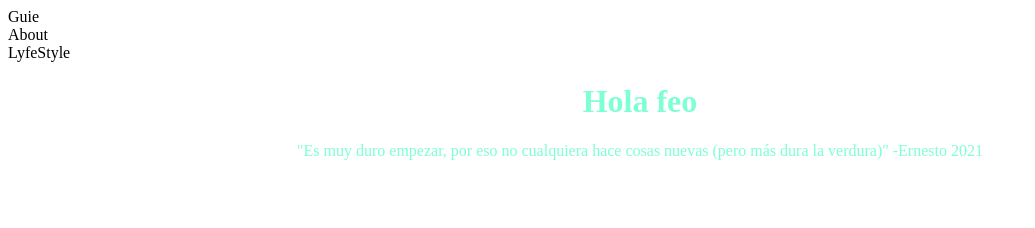
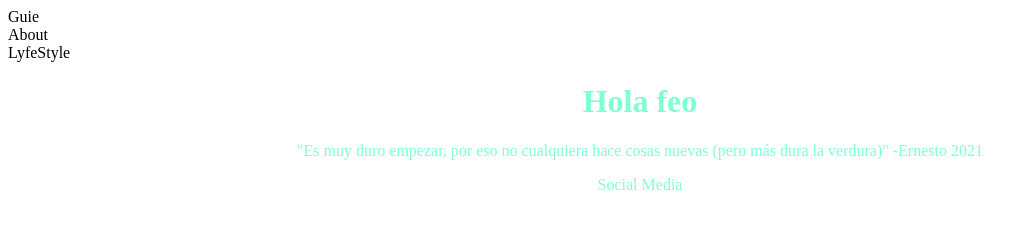
Before and after one commit to Alejandrow1092/web_guie, a plain HTML site: page inicio.html in a window 1280 px wide. Shown: the whole page, without its empty margins (0-1035 px from the left). Drawn offline with Linux system fonts and the light colour scheme.

Commit message:
PV2 se agrega el footer master

```diff
--- a/inicio.css
+++ b/inicio.css
@@ -7,3 +7,8 @@ body{
     text-align: center;
     font-size: medium;
 }
+footer{
+    color:aquamarine;
+    text-align: center;
+    font-size: medium;
+}
--- a/inicio.html
+++ b/inicio.html
@@ -16,5 +16,6 @@
         </header>
         <h1>Hola feo</h1>
         <p>"Es muy duro empezar, por eso no cualquiera hace cosas nuevas (pero más dura la verdura)" -Ernesto 2021</p>
+        <footer>Social Media</footer>
 	</body>
 </html>
```
